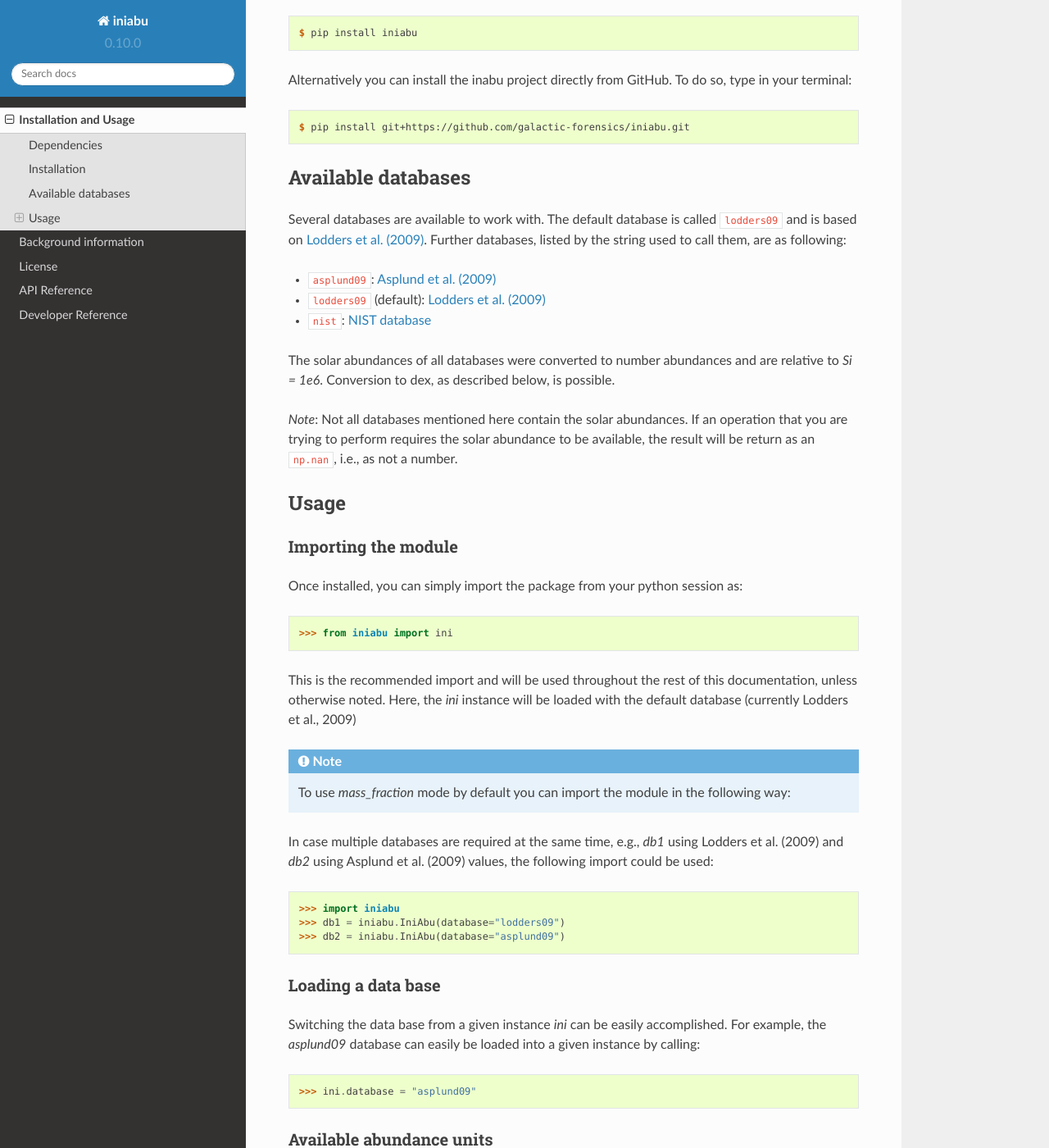
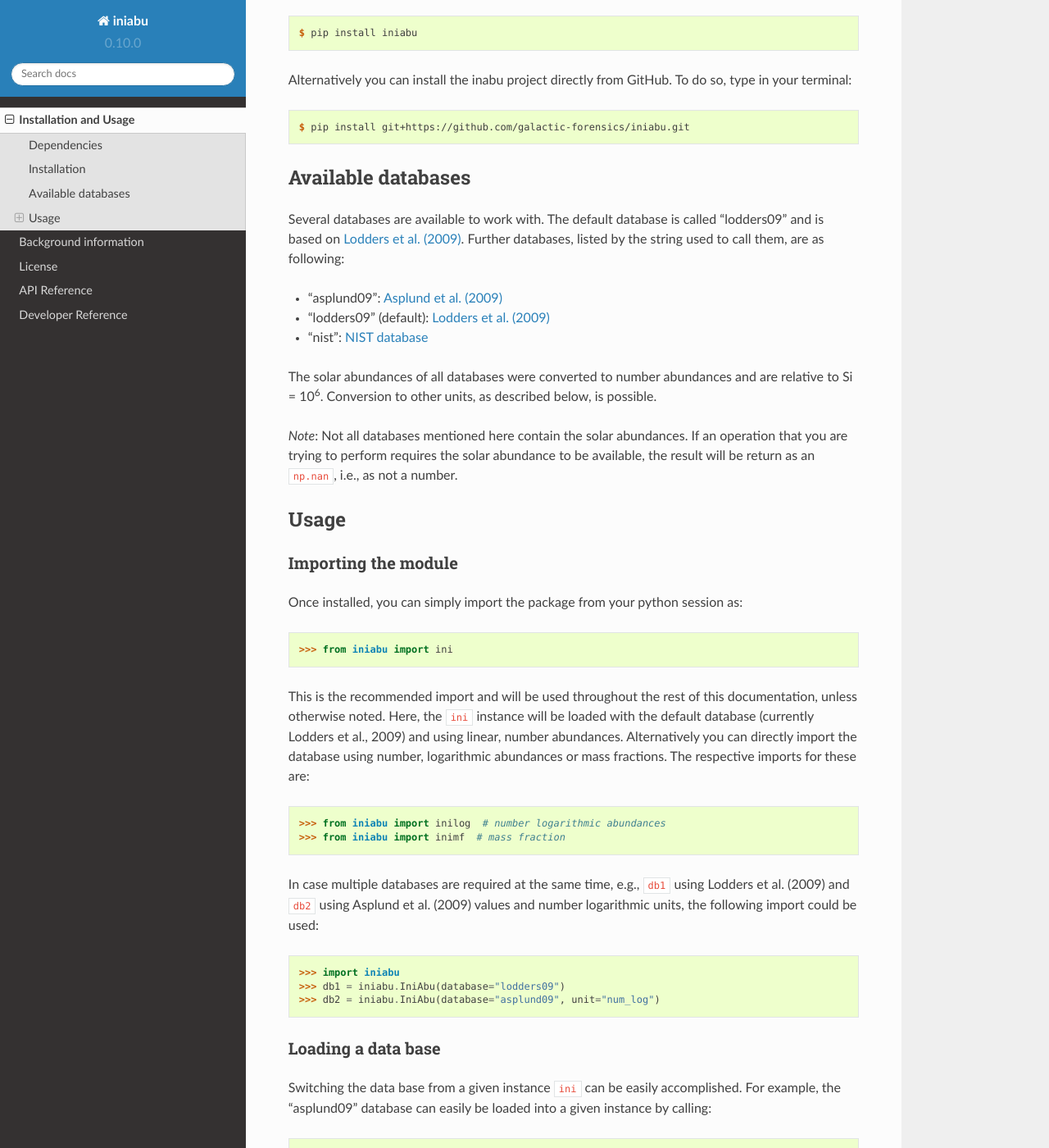
Before and after one commit to galactic-forensics/iniabu, a Sphinx documentation site: the page built from docs/intro.rst, in a window 1280 px wide and 1400 px high, scrolled down 572 px. Shown: the whole window at 82% size. Built offline with Sphinx 7.4.7 and the Read the Docs theme 2.0.0, drawn with Linux system fonts in a browser that asks for light colours; some of the changed text lies outside the part shown.

Commit message:
Finish documentation update

```diff
--- a/docs/intro.rst
+++ b/docs/intro.rst
@@ -44,21 +44,23 @@ To do so, type in your terminal:
 Available databases
 -------------------
 Several databases are available to work with.
-The default database is called ``lodders09``
+The default database is called "lodders09"
 and is based on
 `Lodders et al. (2009) <https://doi.org/10.1007/978-3-540-88055-4_34>`_.
 Further databases,
 listed by the string used to call them,
 are as following:
 
-- ``asplund09``: `Asplund et al. (2009) <https://doi.org/10.1146/annurev.astro.46.060407.145222>`_
-- ``lodders09`` (default): `Lodders et al. (2009) <https://doi.org/10.1007/978-3-540-88055-4_34>`_
-- ``nist``: `NIST database <https://www.nist.gov/pml/atomic-weights-and-isotopic-compositions-relative-atomic-masses>`_
+- "asplund09": `Asplund et al. (2009) <https://doi.org/10.1146/annurev.astro.46.060407.145222>`_
+- "lodders09" (default): `Lodders et al. (2009) <https://doi.org/10.1007/978-3-540-88055-4_34>`_
+- "nist": `NIST database <https://www.nist.gov/pml/atomic-weights-and-isotopic-compositions-relative-atomic-masses>`_
 
 The solar abundances of all databases
 were converted to number abundances
-and are relative to `Si = 1e6`.
-Conversion to dex, as described below, is possible.
+and are relative to Si = 10\ :sup:`6`.
+Conversion to other units,
+as described below,
+is possible.
 
 *Note*: Not all databases mentioned here
 contain the solar abundances.
@@ -86,41 +88,58 @@ This is the recommended import
 and will be used throughout
 the rest of this documentation,
 unless otherwise noted.
-Here, the `ini` instance will be loaded
+Here, the :code:`ini` instance will be loaded
 with the default database
 (currently Lodders et al., 2009)
+and using linear,
+number abundances.
+Alternatively you can directly import
+the database using number, logarithmic abundances
+or mass fractions.
+The respective imports for these are:
 
-.. note:: To use `mass_fraction` mode by default
-  you can import the module in the following way:
+.. code-block:: python
 
-  .. code-block:: python
-    from iniabu import inimf
+  >>> from iniabu import inilog  # number logarithmic abundances
+  >>> from iniabu import inimf  # mass fraction
+
 
 In case multiple databases
 are required at the same time,
-e.g., `db1` using Lodders et al. (2009)
-and `db2` using Asplund et al. (2009) values,
+e.g., :code:`db1` using Lodders et al. (2009)
+and :code:`db2` using Asplund et al. (2009) values and number logarithmic units,
 the following import could be used:
 
 .. code-block:: python
 
     >>> import iniabu
     >>> db1 = iniabu.IniAbu(database="lodders09")
-    >>> db2 = iniabu.IniAbu(database="asplund09")
+    >>> db2 = iniabu.IniAbu(database="asplund09", unit="num_log")
 
 
 Loading a data base
 ~~~~~~~~~~~~~~~~~~~
 
-Switching the data base from a given instance `ini`
+Switching the data base from a given instance :code:`ini`
 can be easily accomplished.
-For example, the `asplund09` database
+For example, the "asplund09" database
 can easily be loaded into a given instance
 by calling:
 
 .. code-block:: python
 
     >>> ini.database = "asplund09"
+
+.. note:: Switching a database does not reset the units.
+  For example: If "lodders09" is loaded
+  using mass fractions and you load
+  "asplund09" as the new database,
+  the units will stay the same that are used by default.
+  A message will be printed to reflect this.
+
+  .. code-block:: python
+    >>> ini.database = 'asplund09'
+    iniabu loaded database: 'asplund09', current units: 'mass_fraction'
 
 
 
@@ -172,9 +191,9 @@ is defined as:
   \rho = \frac{1}{N_{A}} \sum_i N_{i} m_{i}
 
 To switch a given database between
-linear number abundance (`num_lin`),
-logarithmic number abundance (`num_log`) mode,
-and mass fraction mode (`mass_fraction`
+linear number abundance ("num_lin"),
+logarithmic number abundance ("num_log") mode,
+and mass fraction mode ("mass_fraction")
 the following property can be set:
 
 .. code-block:: python
@@ -194,10 +213,12 @@ the following command can be used:
 By default,
 linear number abundance values are used.
 
-.. note:: To use `mass_fraction` mode by default
-  you can import the module in the following way:
+.. note:: To use "num_log" or
+  "mass_fraction" mode by default
+  you can import the module in the following ways:
 
   .. code-block:: python
+    from iniabu import inilog
     from iniabu import inimf
 
 Element and isotope properties
@@ -228,12 +249,12 @@ from the element:
 - The mass of the element,
   calculated using the isotope masses
   and the currently loaded abundances,
-  using `mass`.
-- The solar abundance of the element itself using `solar_abundance`,
+  using ``mass``.
+- The solar abundance of the element itself using ``solar_abundance``,
   normed as discussed above
-- The mass number of its (stable) isotopes using `isotopes_a`
-- The relative abundances of its (stable) isotopes using `isotopes_relative_abundance`
-- The solar abundances of its (stable) isotopes using `isotopes_solar_abundance`
+- The mass number of its (stable) isotopes using ``isotopes_a``
+- The relative abundances of its (stable) isotopes using ``isotopes_relative_abundance``
+- The solar abundances of its (stable) isotopes using ``isotopes_solar_abundance``
 
 For example,
 to query the solar abundance of iron
@@ -266,11 +287,11 @@ as following:
 The following properties can then
 be queried from this isotope:
 
-- The mass of a specific isotope using `mass`.
-- The solar abundance of the isotope itself using `solar_abundance`,
+- The mass of a specific isotope using ``mass``.
+- The solar abundance of the isotope itself using ``solar_abundance``,
   normed as discussed above
 - The relative abundance of the specific isotope
-  with respect to the element using `relative_abundance`.
+  with respect to the element using ``relative_abundance``.
   *Note*: All isotopes of an element
   would sum up to a relative abundance of 1.
 
@@ -325,10 +346,22 @@ The functions to calculate these ratios are called
 Below are some examples
 that describe some standard usage of these routines:
 
+.. caution:: In these examples we assume
+  that the database is loaded with "num_lin" units.
+  If you are using "mass_fraction" units,
+  you will get "mass_fraction" units back,
+  even if you do not set :code:`mass_fraction=True`.
+  However,
+  you could overwrite this behavior
+  (the same way you can return `mass_fractions`
+  even if you are in "num_lin" mode)
+  by setting :code:`mass_fraction=False`.
+
 Some examples for elemental ratios:
 
 - Calculate He to Pb ratio
   using number fraction and mass fraction:
+  Here we assume that number, linear units are loaded:
 
   .. code-block:: python
 
@@ -361,7 +394,8 @@ Some examples for isotope ratios:
 - Calculate the isotope ratios
   of :sup:`6`\Li to :sup:`7`\Li
   as number fractions
-  and as mass fractions:
+  and as mass fractions.
+  Here we assume that number, linear units are loaded:
 
   .. code-block:: python
 
@@ -430,30 +464,31 @@ The factor :math:`f` is by default set to 1000.
 This means that δ-values are by default
 returned as parts-per-thousand (‰).
 Choosing a different factor can be done
-by setting the keyword argument `delta_factor` accordingly.
+by setting the keyword argument ``delta_factor`` accordingly.
 
-Furthermore, the keyword argument `mass_fraction`
+Furthermore, the keyword argument ``mass_fraction``
 can also be used as for ratios.
-If the provided measured / observed / ... value is given as a mass ratio,
-`mass_fraction` should be set to `True`.
+Setting this keyword to ``True``
+or ``False`` allows the user
+to overwrite the behavior of the loaded units.
 
 While δ-values are commonly calculated for isotopes of one individual element,
 the routine allows to calculate δ-values between isotopes of different elements.
 To calculate a δ-values of two elements,
-the `delta_element` function should be used.
+the ``delta_element`` function should be used.
 The equation given above represents a specific,
 but most commonly used case.
 
-Finally: The `delta_isotope`
-and `delta_element` functions
+Finally: The ``delta_isotope``
+and ``delta_element`` functions
 have the same features
 for specifying the nominator and denominator
-as the `ratio_isotope`
-and `ratio_element` functions mentioned above.
+as the ``ratio_isotope``
+and ``ratio_element`` functions mentioned above.
 
 .. caution:: The values must be given in the same shape
   as the number of ratios provided.
-  Otherwise the routine will return a `ValueError`
+  Otherwise the routine will return a ``ValueError``
   specifying that there was a length mismatch.
 
 Some examples for calculating δ-values for isotopes:
@@ -490,7 +525,8 @@ Some examples for calculating δ-values for isotopes:
 - Calculate the δ-value for :sup:`84`\Sr
   with respect to the major Sr isotope (:sup:`86`\Sr).
   The measurement value is provided as a mass fraction
-  (assumption).
+  (assumption),
+  but the database is loaded using number, linear units:
 
   .. code-block:: python
 
@@ -537,14 +573,14 @@ While bracket notation is commonly used with elements,
 there is no mathematical reason to prohibit using it for isotopes.
 Therefore,
 two routines are provided,
-namely `bracket_element` and `bracket_isotope`.
+namely ``bracket_element`` and ``bracket_isotope``.
 
-Finally: The `bracket_element`
-and `bracket_isotope` functions
+Finally: The ``bracket_element``
+and ``bracket_isotope`` functions
 have the same features
 for specifying the nominator and denominator
-as the `ratio_isotope`
-and `ratio_element` functions mentioned above.
+as the ``ratio_isotope``
+and ``ratio_element`` functions mentioned above.
 
 
 Some examples for calculating bracket notation values for elements:
@@ -552,7 +588,8 @@ Some examples for calculating bracket notation values for elements:
 - Calculate bracket notation value
   for Fe / H for a given measurement.
   First we calculate it as a number fraction (default setting)
-  then as a mass fraction.
+  then as a mass fraction while having the database loaded
+  in number linear mode.
 
   .. code-block:: python
 
@@ -576,7 +613,7 @@ Some examples for calculating bracket notation values for isotopes:
 
 - Calculate a bracket notation values for multiple isotopes.
   Here for all Si isotopes with respect to :sup:`28`\Si.
-  *Note*: See `ratio_isotopes` for a detailed description
+  *Note*: See ``ratio_isotopes`` for a detailed description
   of the possibilities.
 
   .. code-block:: python
```
Also changed, not shown: docs/background.rst (+22 -8 lines).
